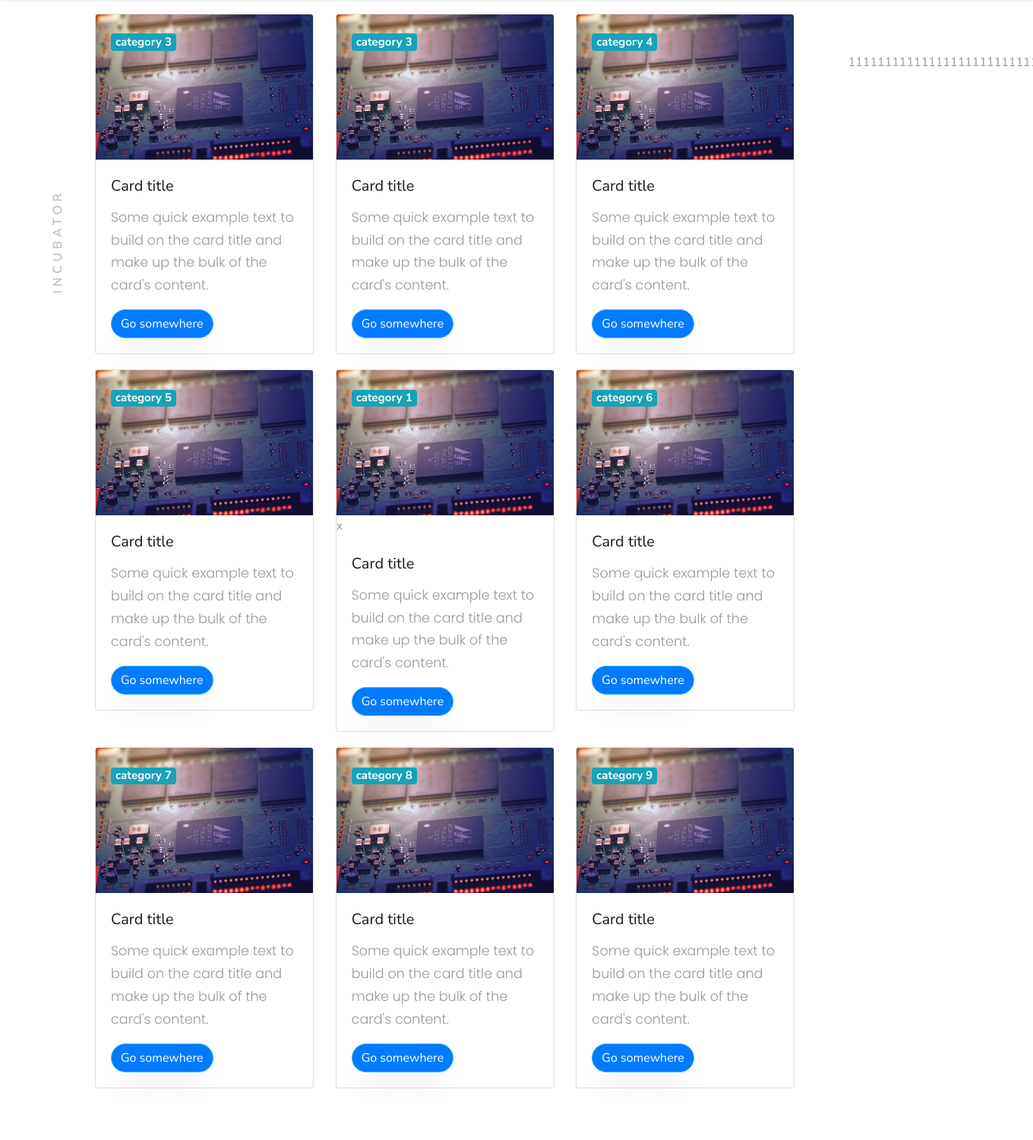
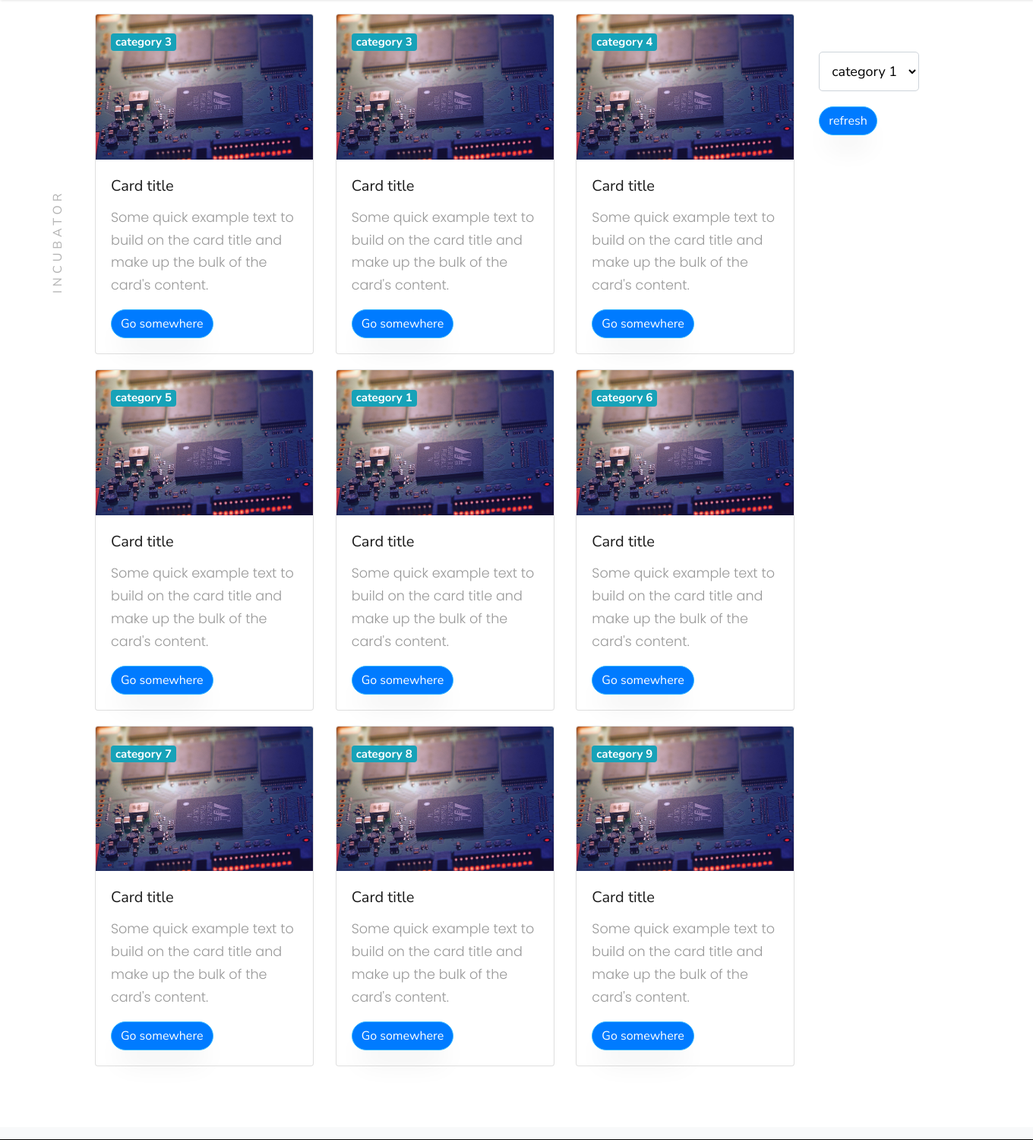
Before and after one commit to kelvn-bett/innohub, a Django app: page / in a window 1360 px wide; the page is wider, and only the part inside the window is pictured. Shown: the part 82-1582 px from the top of that part at 76% size. Run offline with Django 3.2, Linux system fonts and the light colour scheme; some libraries are stand-ins or nearby versions; some web fonts are replaced.

Commit message:
changed section position

```diff
--- a/strathideasapp/templates/strathideasapp/index.html
+++ b/strathideasapp/templates/strathideasapp/index.html
@@ -184,7 +184,7 @@
                       </div>
                       <div class="col-md-4">
                           <div class="card" style="width: 18rem;">
-                              <img src="{% static 'images/inno_2.jpg' %}" class="card-img-top" alt="...">x
+                              <img src="{% static 'images/inno_2.jpg' %}" class="card-img-top" alt="...">
                               <div class="card-img-overlay">
                                   <h5 class="card-category"><div class="badge badge-info">category 1</div></h5>
                               </div>
@@ -257,8 +257,22 @@
           </div>
           </div>
           <div class="col-md-2">
-              <div class="container col-md-8 align-center" style="margin-top: 50px;">
-                  111111111111111111111111111
+              <div class="container col-md-8 align-center" style="margin-top: 50px; margin-right: 50px;">
+                  <div class="row">
+                      <select class="form-control" id="searchInput" style="width: 300px;">
+                          <option>category 1</option>
+                          <option>category 2</option>
+                          <option>category 3</option>
+                          <option>category 4</option>
+                          <option>category 5</option>
+                          <option>category 6</option>
+                          <option>category 7</option>
+                          <option>category 8</option>
+                          <option>category 9</option>
+                      </select>
+
+                  </div>
+                  <div class="row top-buffer"><button class="btn btn-primary" id="refreshbtn" >refresh</button></div>
               </div>
           </div>
           </div>
```
Also changed, not shown: strathideasapp/static/js/app.js (line endings or trailing spaces).
